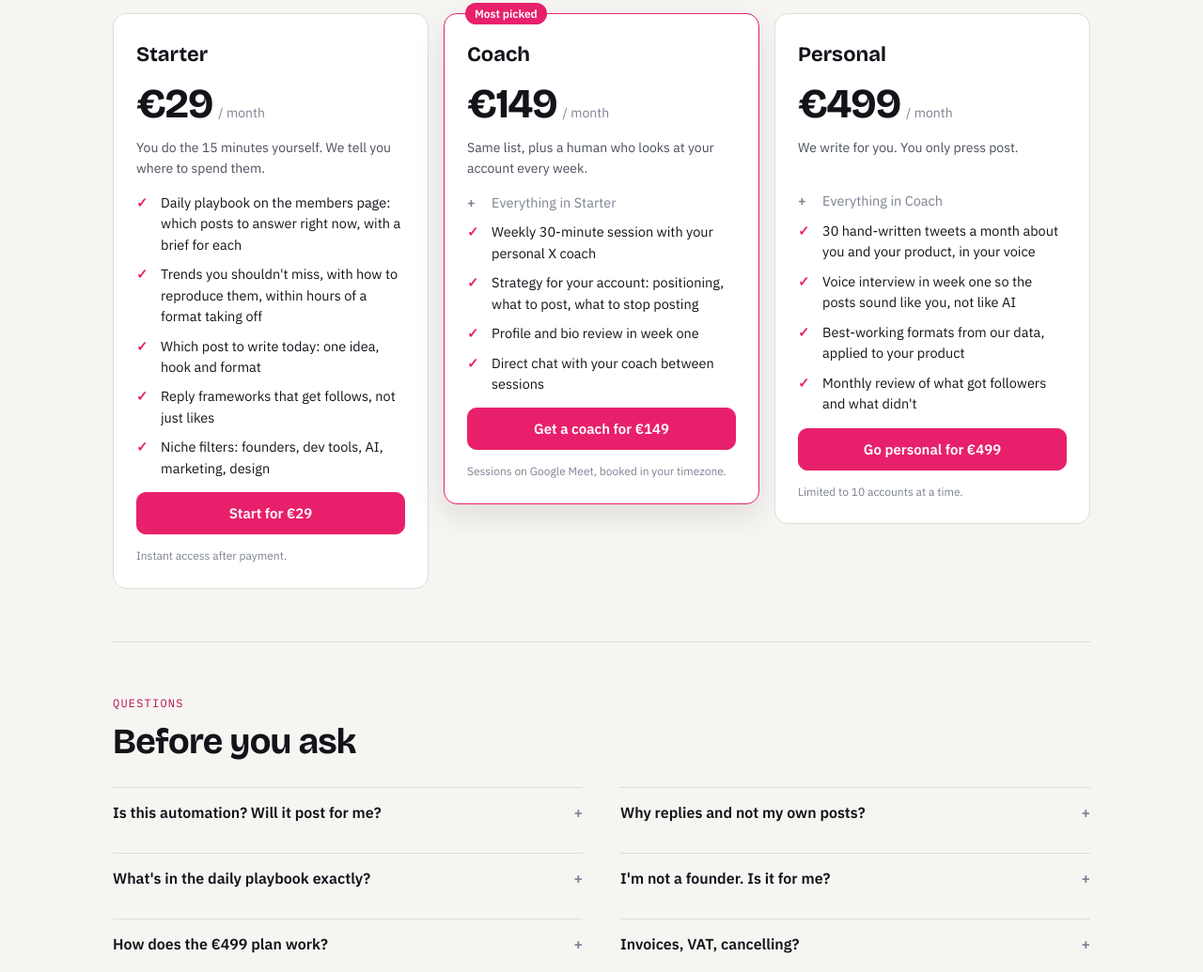
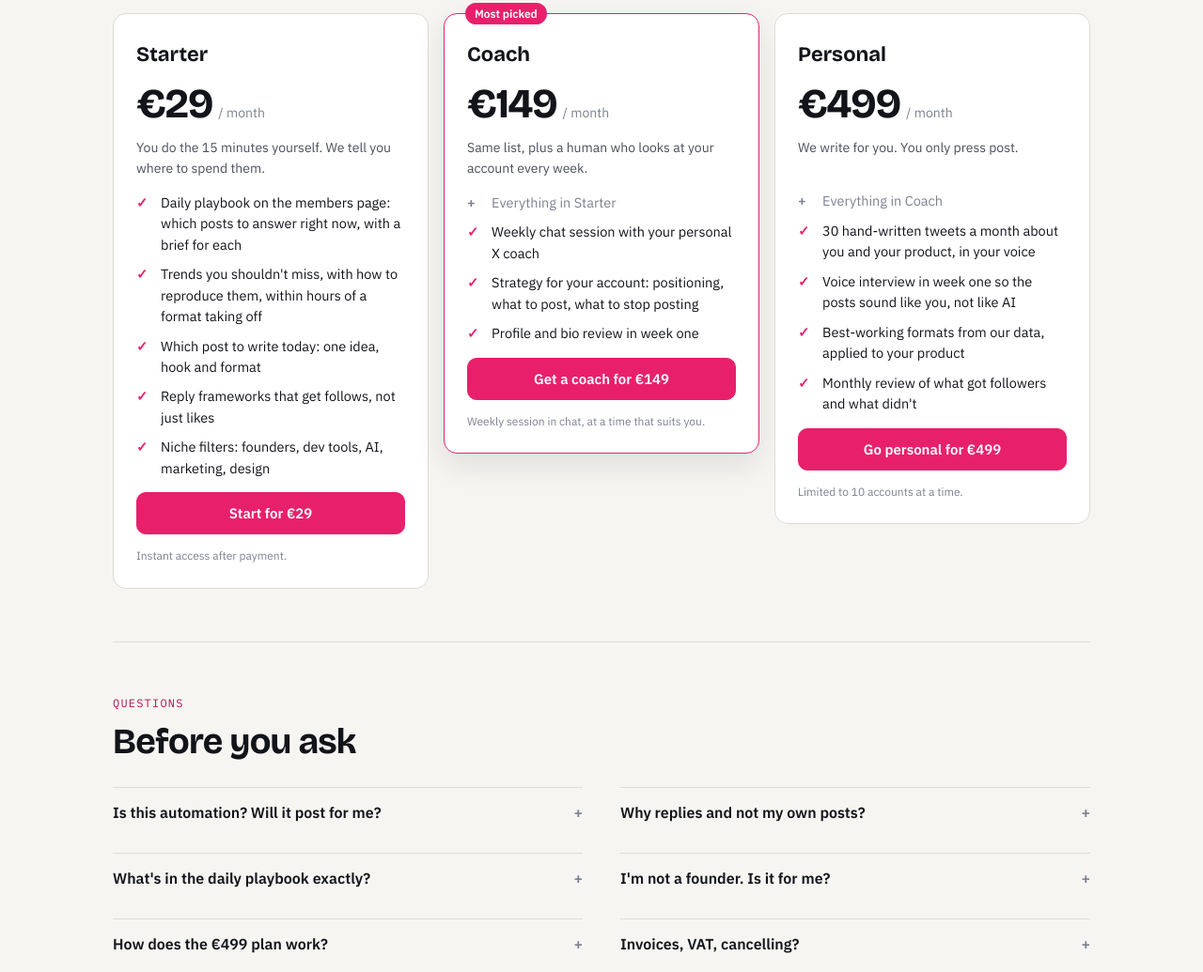
Before and after one commit to todooo/xgrowth, a plain HTML site: page index.html in a window 1280 px wide. Shown: the part 2342-3377 px from the top of the page at 94% size. Drawn offline with nearby package versions, Linux system fonts and the light colour scheme.

Commit message:
Coach plan: weekly chat session wording
Co-Authored-By: Claude Fable 5.1 <noreply@anthropic.com>

```diff
--- a/index.html
+++ b/index.html
@@ -106,13 +106,12 @@
       <div class="for">Same list, plus a human who looks at your account every week.</div>
       <ul>
         <li class="inherit">Everything in Starter</li>
-        <li>Weekly 30-minute session with your personal X coach</li>
+        <li>Weekly chat session with your personal X coach</li>
         <li>Strategy for your account: positioning, what to post, what to stop posting</li>
         <li>Profile and bio review in week one</li>
-        <li>Direct chat with your coach between sessions</li>
       </ul>
       <a class="btn hot" data-plan="coach" href="#">Get a coach for €149</a>
-      <div class="note">Sessions on Google Meet, booked in your timezone.</div>
+      <div class="note">Weekly session in chat, at a time that suits you.</div>
     </div>
     <div class="tile plan">
       <div class="name">Personal</div>
```
